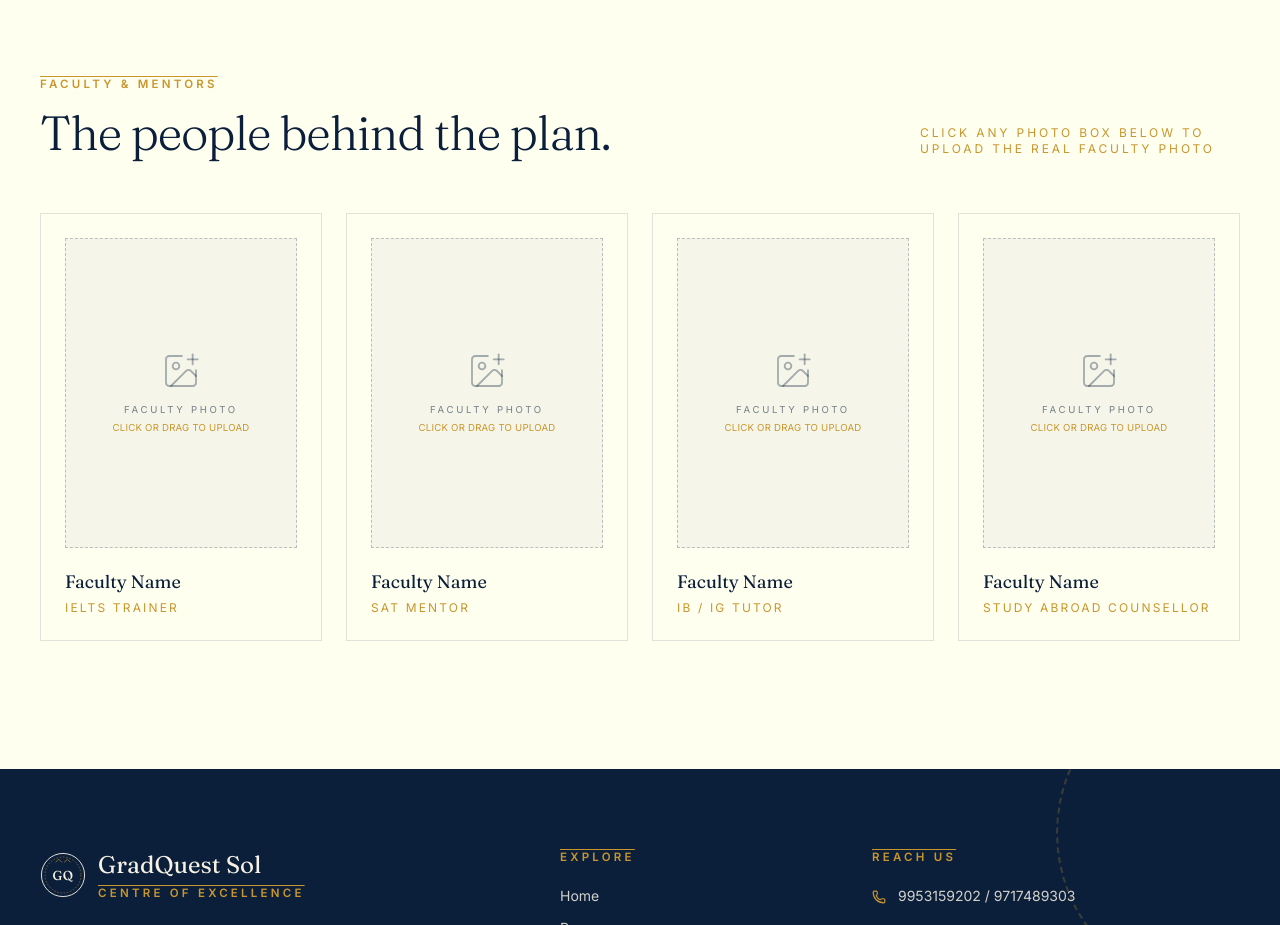
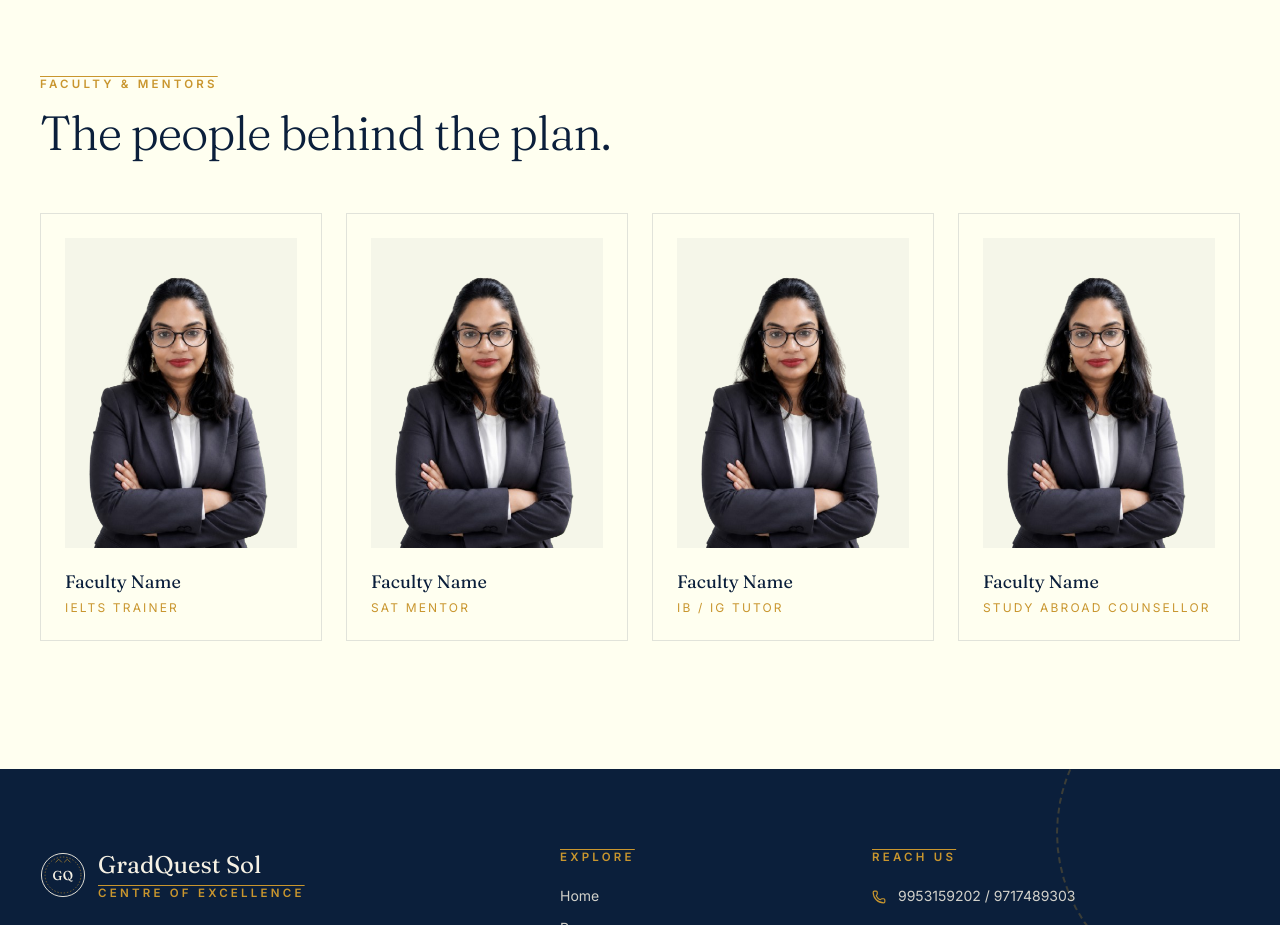
Before and after one commit to sashmetaverse/gradquest-sol-website, a React (Create React App) app: page /about in a window 1280 px wide. Shown: the part 2520-3445 px from the top of the page. Built offline with nearby package versions, Linux system fonts and the light colour scheme.

Commit message:
Major changes

```diff
--- a/src/components/FacultyPlaceholder.jsx
+++ b/src/components/FacultyPlaceholder.jsx
@@ -1,17 +1,11 @@
 import React from "react";
-import PhotoSlot from "./PhotoSlot";
 
-// Faculty / mentor card. Click the photo area to upload a real picture —
-// it replaces the placeholder immediately and is remembered by the browser.
-export default function FacultyPlaceholder({ name, role, testid }) {
+export default function FacultyPlaceholder({ name, role, photo, testid }) {
   return (
     <div data-testid={testid} className="card-lift border bg-[#FFFFF0] p-6 flex flex-col" style={{ borderColor: "rgba(11,31,59,0.12)" }}>
-      <PhotoSlot
-        id={testid || name}
-        label="Faculty Photo"
-        aspectClass="aspect-[3/4]"
-        testid={testid ? `${testid}-photo` : undefined}
-      />
+      <div className="w-full aspect-[3/4] overflow-hidden" style={{ backgroundColor: "rgba(11,31,59,0.04)" }}>
+        <img src={photo} alt={name} className="w-full h-full object-cover" />
+      </div>
       <div className="mt-5">
         <div className="font-display text-lg" style={{ color: "#0B1F3B" }}>
           {name}
--- a/src/pages/About.jsx
+++ b/src/pages/About.jsx
@@ -139,17 +139,13 @@ export default function About() {
                 </h2>
               </Reveal>
             </div>
-            <Reveal delay={0.05}>
-              <p className="text-xs tracking-[0.24em] uppercase max-w-xs" style={{ color: "#C9962E" }}>
-                Click any photo box below to upload the real faculty photo
-              </p>
-            </Reveal>
+
           </div>
 
           <div className="grid sm:grid-cols-2 lg:grid-cols-4 gap-6">
             {FACULTY.map((f, i) => (
               <Reveal key={i} delay={i * 0.06}>
-                <FacultyPlaceholder name={f.name} role={f.role} testid={`faculty-card-${i}`} />
+                <FacultyPlaceholder name={f.name} role={f.role} photo={f.photo} testid={`faculty-card-${i}`} />
               </Reveal>
             ))}
           </div>
--- a/src/pages/FoundersNote.jsx
+++ b/src/pages/FoundersNote.jsx
@@ -1,6 +1,5 @@
 import React from "react";
 import Reveal from "../components/Reveal";
-import PhotoSlot from "../components/PhotoSlot";
 
 export default function FoundersNote() {
   return (
@@ -22,7 +21,9 @@ export default function FoundersNote() {
             <div className="lg:col-span-4">
               <Reveal>
                 <div className="relative" data-testid="founder-photo-placeholder">
-                  <PhotoSlot id="founder-photo" label="Founder Photo" aspectClass="aspect-[3/4]" />
+                  <div className="w-full aspect-[3/4] overflow-hidden">
+                    <img src="/images/sash.png" alt="Founder" className="w-full h-full object-cover" />
+                  </div>
                   <div
                     className="absolute -bottom-6 -right-6 w-24 h-24 rounded-full border-2 border-dashed rotate-6 hidden md:flex items-center justify-center bg-[#F6F1E4] pointer-events-none"
                     style={{ borderColor: "#C9962E", color: "#C9962E" }}
@@ -61,7 +62,7 @@ export default function FoundersNote() {
 
                   <div className="mt-12 pt-8" style={{ borderTop: "1px solid rgba(11,31,59,0.15)" }}>
                     <div className="font-script text-4xl md:text-5xl mb-2" style={{ color: "#0B1F3B" }} data-testid="founder-signature-placeholder" aria-label="Signature placeholder">
-                      [Insert founder name]
+                      [Saswati Sanyal]
                     </div>
                     <div className="overline mt-1">Founder · GradQuest Sol</div>
                   </div>
```
Also changed, not shown: public/images/sash.png (added), src/lib/content.js, 1 other file (tests, documents, lock files or other folders).
